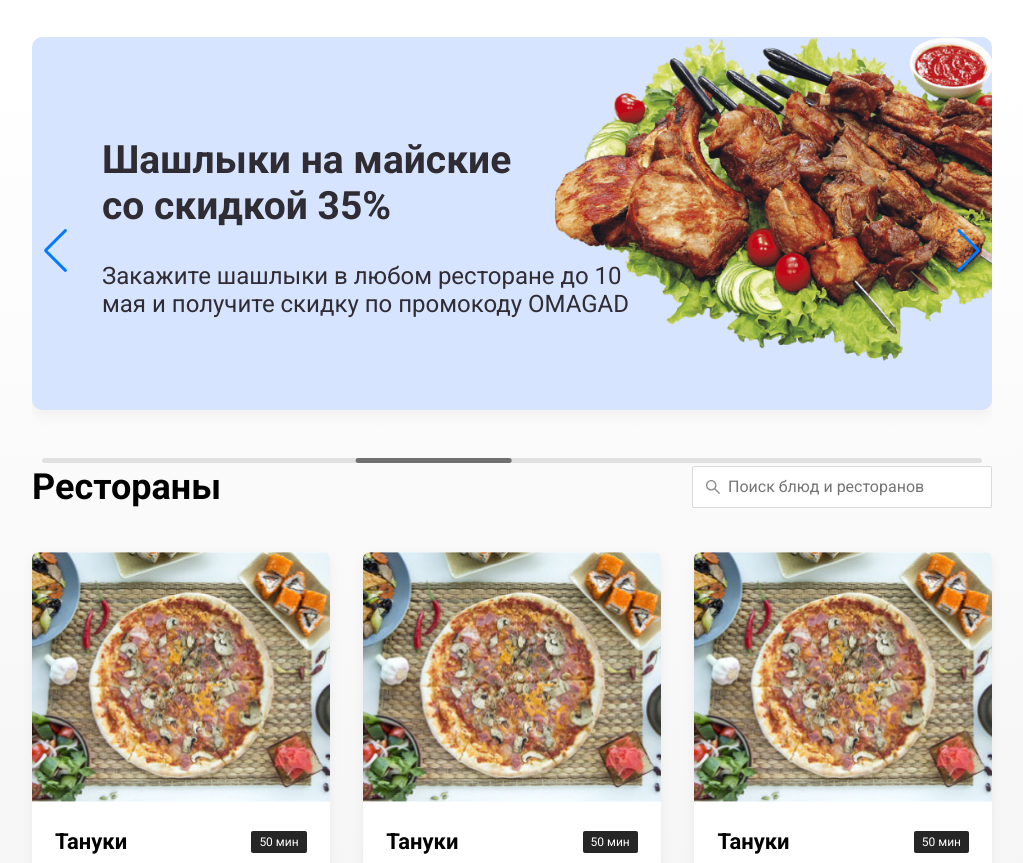
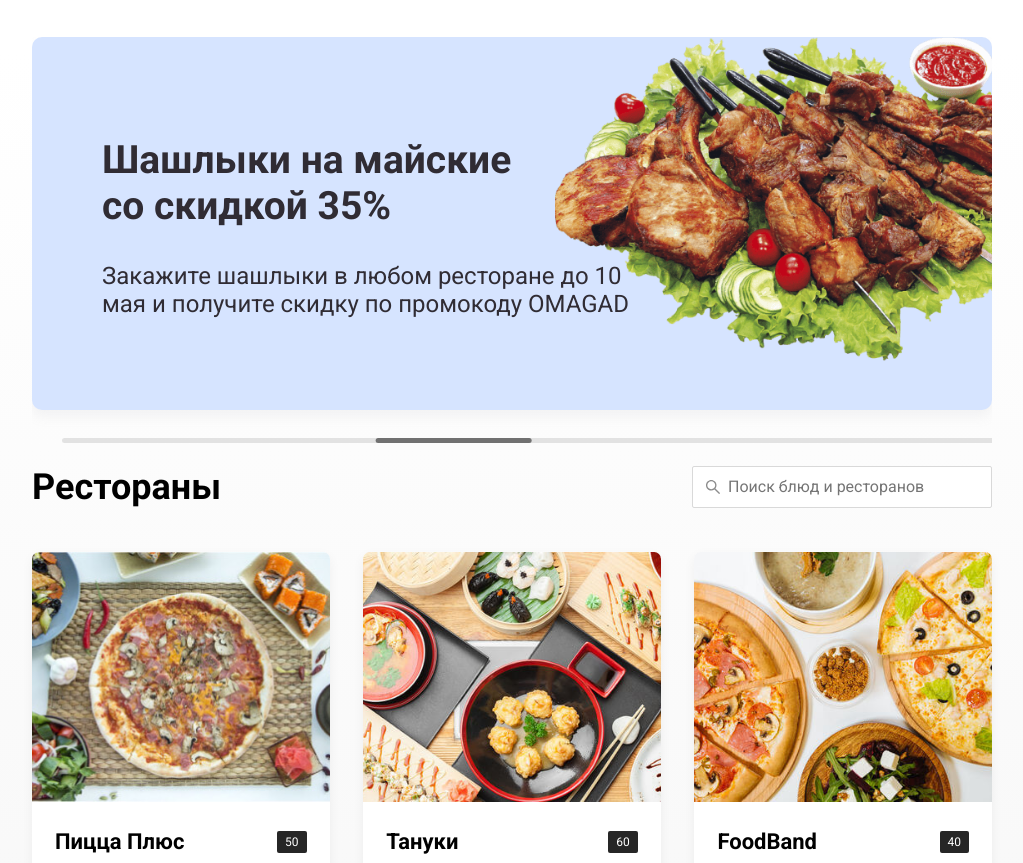
Before and after one commit to props98/Delivery-food, a plain HTML site: page index.html in a window 1280 px wide. Shown: the part 89-952 px from the top of the page, without its empty margins (128-1151 px from the left). Drawn offline with nearby package versions, Linux system fonts and the light colour scheme.

Commit message:
Добавлена функция запроса данных .json

```diff
--- a/index.html
+++ b/index.html
@@ -71,9 +71,9 @@
 					</section>
 				</section>
 				<!-- <div class="swiper-pagination"></div> -->
-				<div class="swiper-button-prev"></div>
-				<div class="swiper-button-next"></div>
-				<div class="swiper-scrollbar"></div>
+				<!-- <div class="swiper-button-prev"></div>
+				<div class="swiper-button-next"></div> -->
+				<div class="swiper-scrollbar" style="margin: 20px"></div>
 			</div>
 			<section class="restaurants">
 				<div class="section-heading">
--- a/js/main.js
+++ b/js/main.js
@@ -22,6 +22,21 @@ const logo = document.querySelector('.logo');
 const cardsMenu = document.querySelector('.cards-menu');
 
 let login = localStorage.getItem('gloDelivery');
+
+// Day#3
+
+const getData = async function(url) {
+
+  const response = await fetch(url);
+
+  if(!response.ok) {
+    throw new Error(`Ошибка по адресу ${url}, статус ошибки ${response.status}`)
+  }
+
+  return await response.json();
+
+}
+
 
 function validName(str) {
   const regName = /^[a-zA-Z][a-zA-Z0-9-_\.]{1,20}$/;
@@ -119,22 +134,30 @@ function checkAuth() {
 
 // Day 2 //
 
-function createCardRestaurant() {
+function createCardRestaurant({
+  image,
+  kitchen,
+  name,
+  price,
+  stars,
+  products,
+  time_of_delivery: timeOfDelivery
+}) {
 
   const card = `
-    <a class="card card-restaurant">
-      <img src="img/pizza-plus/preview.jpg" alt="image" class="card-image"/>
+    <a class="card card-restaurant" data-products="${products}">
+      <img src="${image}" alt="image" class="card-image"/>
       <div class="card-text">
         <div class="card-heading">
-          <h3 class="card-title">Тануки</h3>
-          <span class="card-tag tag">50 мин</span>
+          <h3 class="card-title">${name}</h3>
+          <span class="card-tag tag">${timeOfDelivery}</span>
         </div>
         <div class="card-info">
           <div class="rating">
-            4.5
+            ${stars}
           </div>
-          <div class="price">От 900 ₽</div>
-          <div class="category">Пицца</div>
+          <div class="price">От ${price} ₽</div>
+          <div class="category">${kitchen}</div>
         </div>
       </div>
     </a>
@@ -144,7 +167,13 @@ function createCardRestaurant() {
 
 }
 
-function createCardGood() {
+function createCardGood({
+  description,
+  id,
+  name,
+  price
+}) {
+
   const card = document.createElement('div');
   card.className = 'card';
 
@@ -152,19 +181,17 @@ function createCardGood() {
     <img src="img/pizza-plus/pizza-classic.jpg" alt="image" class="card-image"/>
     <div class="card-text">
       <div class="card-heading">
-        <h3 class="card-title card-title-reg">Пицца Классика</h3>
+        <h3 class="card-title card-title-reg">${name}</h3>
       </div>
       <div class="card-info">
-        <div class="ingredients">Соус томатный, сыр «Моцарелла», сыр «Пармезан», ветчина, салями,
-          грибы.
-        </div>
+        <div class="ingredients">${description}</div>
       </div>
       <div class="card-buttons">
         <button class="button button-primary button-add-cart">
           <span class="button-card-text">В корзину</span>
           <span class="button-cart-svg"></span>
         </button>
-        <strong class="card-price-bold">510 ₽</strong>
+        <strong class="card-price-bold">От ${price} ₽</strong>
       </div>
     </div>
   `);
@@ -179,16 +206,17 @@ function openGoods(event) {
   if (login) {
     const restaurant = target.closest('.card-restaurant');
     if (restaurant) {
+
+      // console.log(restaurant.dataset.products);
+
       cardsMenu.textContent = '';
-
       containerPromo.classList.add('hide');
       restaurants.classList.add('hide');
       menu.classList.remove('hide');
+      getData(`./db/${restaurant.dataset.products}`).then(function (data) {
+        data.forEach(createCardGood);
+      });
 
-
-      createCardGood();
-      createCardGood();
-      createCardGood();
     };
   } else {
     toogleModalAuth();
@@ -196,11 +224,17 @@ function openGoods(event) {
 
 }
 
+function init() {
+
+  getData('./db/partners.json').then(function (data) {
+    data.forEach(createCardRestaurant)
+  });
+
   cartButton.addEventListener("click", toggleModal);
   close.addEventListener("click", toggleModal);
 
   cardsRestaurants.addEventListener('click', openGoods);
-logo.addEventListener('click', function() {
+  logo.addEventListener('click', function () {
 
     containerPromo.classList.remove('hide');
     restaurants.classList.remove('hide');
@@ -209,11 +243,6 @@ logo.addEventListener('click', function() {
   });
 
   checkAuth();
-
-createCardRestaurant();
-createCardRestaurant();
-createCardRestaurant();
-
 
   // Slider
 
@@ -230,12 +259,16 @@ new Swiper('.swiper-container', {
       el: '.swiper-pagination',
       clickable: true,
     },
-  navigation: {
-    nextEl: '.swiper-button-next',
-    prevEl: '.swiper-button-prev',
-  },
+    // navigation: {
+    //   nextEl: '.swiper-button-next',
+    //   prevEl: '.swiper-button-prev',
+    // },
     scrollbar: {
       el: '.swiper-scrollbar',
       draggable: true,
     }
   });
+
+}
+
+init();
```
Lines whose indentation alone changed are shown as unchanged.
